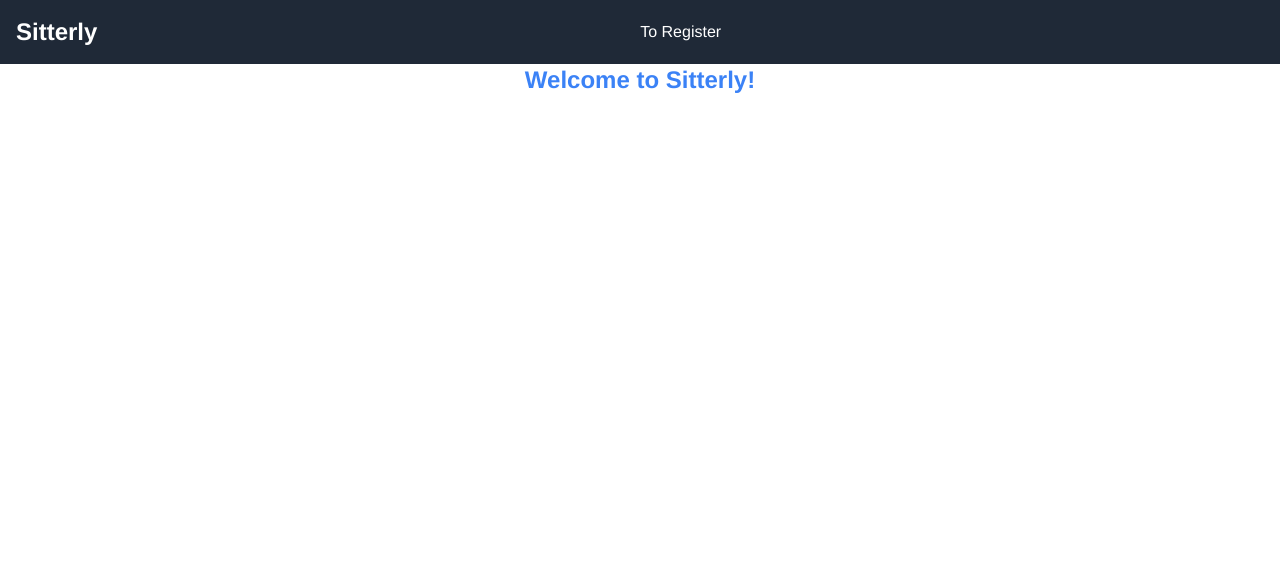
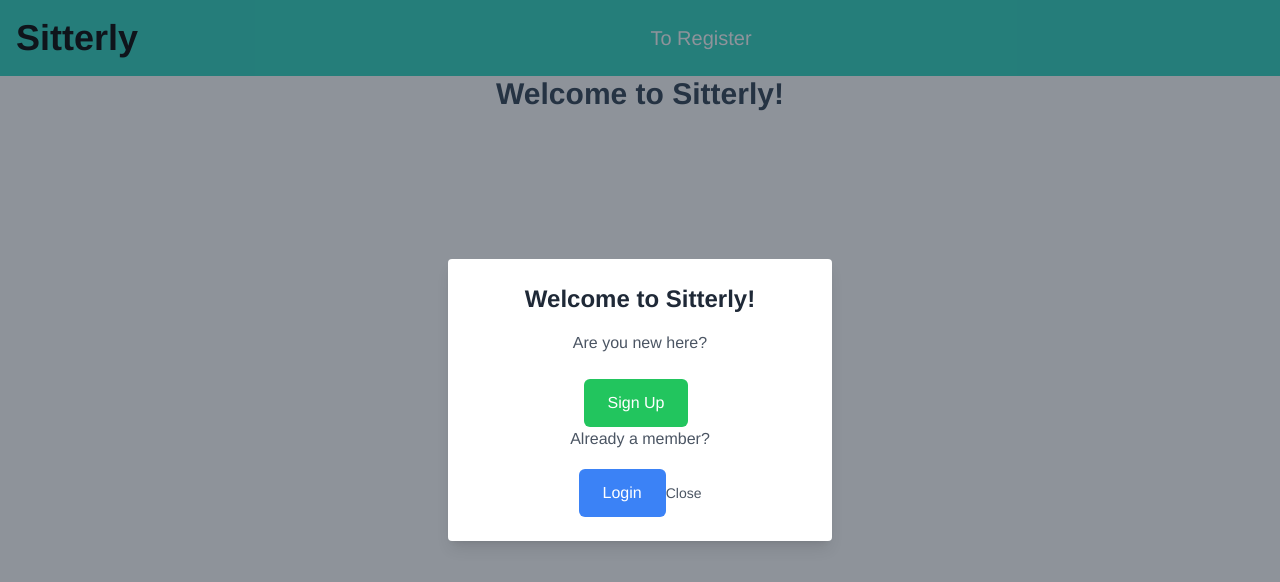
Before and after one commit to devi-lakshmi/sitterly-front-end, a React (Create React App) app: page /toregister in a window 1280 px wide. Shown: the top 582 px of the page. Built offline with nearby package versions, Linux system fonts and the light colour scheme.

Commit message:
upadte welcome page and upadte styles

```diff
--- a/src/App.js
+++ b/src/App.js
@@ -23,20 +23,26 @@ function App() {
 
   const handleClick = () => {
     setShowRegisterPopup(true);
-    navigate("/signup");
+
+  };
+  const handleClose = () => {
+    setShowRegisterPopup(false);
+
   };
 
   return (
+    <section className="sm:max-lg:bg-blue-50 md:grid-cols-1 md:items-center md:text-left sm:max-xl:p-9 grid gap-8">
       <div className="App min-h-screen flex flex-col">
-      <header className="bg-gray-800 text-white p-4 flex justify-between items-center">
-        <h1 className="text-2xl font-bold">Sitterly</h1>
-        <div className="flex space-x-4">
+        <header className="bg-teal-400 text-black p-4 flex justify-between items-center">
+          <h1 className="text-4xl font-bold border-spacing-9 ">Sitterly</h1>
+          <div className="flex space-between">
             {!user && (
               <div>
 
-              <button onClick={handleClick}>To Register</button>
+                <button className="bg-black-500 text-white px-2 py-2 text-xl rounded-md  hover:bg-purple-600" onClick={handleClick}>To Register</button>
                 {showRegisterPopup && (
-                < ToRegister onClose={() => setShowRegisterPopup(false)} />
+                  < ToRegister onClose={handleClose} />
+
                 )}
               </div>
             )}
@@ -46,22 +52,23 @@ function App() {
                 onClick={(e) => {
                   e.preventDefault();
                   logout();
-                navigate('/login');
+                  navigate('/');
 
                 }}
-              className="hover:text-gray-300"
+                className="hover:text-purple-500"
               >
-              Log Out
+                Logout
               </button>
             )}
           </div>
           <Header isAuthenticated={!!user} />
         </header>
-      <p className="text-2xl font-bold mb-50 text-blue-500">Welcome to Sitterly!</p>
+        <p className="text-3xl font-bold mb-50 text-black-500">Welcome to Sitterly!</p>
         <ToastContainer />
         <main className="flex-grow">
           <Routes>
             <Route path="/" element={<WelcomePage />} />
+            <Route path="/toregister" element={<ToRegister />} />
             <Route path="/home" element={<HomePage />} />
             <Route path="/login" element={<LogInPage />} />
             <Route path="/signup" element={<SignUpPage />} />
@@ -75,6 +82,7 @@ function App() {
         </main>
 
       </div>
+    </section>
   );
 }
 
--- a/src/componets/BrowseBookings.js
+++ b/src/componets/BrowseBookings.js
@@ -28,11 +28,9 @@ const BrowseBookings = () => {
   };
   const handleCancelBooking = (id) => {
     // Dispatch the cancelBooking action with the booking ID
-  dispatch(cancelBookings(id,api));
+    dispatch(cancelBookings(id, api));
   };
   const handleReviewBooking = (bookingId) => {
-    // Dispatch the cancelBooking action with the booking ID
-
 
     navigate(`/reviews/${bookingId}`);
   };
--- a/src/componets/CreateSitterProfile.js
+++ b/src/componets/CreateSitterProfile.js
@@ -5,9 +5,11 @@ import { createSitterProfile } from '../store/sitterProfiles/thunks';
 import { useApi } from "../hooks/useApi";
 import { addProfile } from '../store/sitterProfiles/slice';
 import { selectError, selectIsLoading } from '../store/sitterProfiles/selectors';
+import { useNavigate } from 'react-router-dom';
 
 const CreateSitterProfile = () => {
   const api = useApi();
+  const navigate = useNavigate();
   const dispatch = useDispatch();
   const error = useSelector(selectError)
   const isLoading = useSelector(selectIsLoading)
@@ -21,36 +23,44 @@ const CreateSitterProfile = () => {
   const handleInputChange = (event) => {
     setSitterProfileData({ ...sitterProfileData, [event.target.name]: event.target.value });
   };
-
   const handleSubmit = (e) => {
     e.preventDefault();
+    // Check if any required fields are empty
+    if (!sitterProfileData.first_name || !sitterProfileData.last_name || !sitterProfileData.city || sitterProfileData.hourly_rate_euro === '') {
+      toast.error('Please fill out all required fields.');
+      return;
+    }
+
     dispatch(createSitterProfile(sitterProfileData, api))
       .then((response) => {
-        toast.success('profile created sucessfully!');
+        toast.success('Profile created successfully!');
+        navigate('/browseSitterProfiles');
         setSitterProfileData({
           first_name: '',
           last_name: '',
           city: '',
-          hourly_rate_euro: 0,
+          hourly_rate_euro: '',
         });
       })
       .catch((error) => {
-        console.error('Error while create  profile:', error);
-        toast.error('create failed. Please try again.');
+        console.error('Error while creating profile:', error);
+        toast.error('Create failed. Please try again.');
       });
   };
+
   const handleCreatePeofile = () => {
     dispatch(addProfile(sitterProfileData));
   };
 
 
   return (
-    <div className="bg-gray-200 p-4">
-      <h2 className="text-2xl font-bold mb-4">Create Sitter Profile</h2>
+    <section className='flex justify-center items-center max-xl h-full'>
+      <div className="w-full bg-stone-900 max-w-lg mt-8 p-6 px-6 py-6 rounded-lg">
+        <h2 className="text-2xl  text-purple-500 font-bold mb-4">Create Sitter Profile</h2>
         {error && <div className="text-red-500 mb-4">{error}</div>}
-      <form onSubmit={handleSubmit} className="max-w-md mx-auto">
+        <form onSubmit={handleSubmit} className="max-w-lg ">
           <label className="block mb-2">
-          First Name:
+
             <input
               type="text"
               name="first_name"
@@ -62,19 +72,19 @@ const CreateSitterProfile = () => {
           </label>
 
           <label className="block mb-2">
-          Last Name:
+
             <input
               type="text"
               name="last_name"
               placeholder="Last Name"
               value={sitterProfileData.last_name}
               onChange={handleInputChange}
-            className="form-input mt-1 block w-full"
+              className="form-input mt-1 block w-full "
             />
           </label>
 
           <label className="block mb-2">
-          City:
+
             <input
               type="text"
               name="city"
@@ -86,29 +96,31 @@ const CreateSitterProfile = () => {
           </label>
 
           <label className="block mb-2">
-          Hourly Rate (Euro):
+
             <input
               type="number"
-            step="0.01"
+              step=""
               name="hourly_rate_euro"
-            placeholder="Hourly Rate"
+              placeholder="Hourly Rate euro"
               value={sitterProfileData.hourly_rate_euro}
               onChange={handleInputChange}
               className="form-input mt-1 block w-full"
+              min="0"
             />
           </label>
 
           <button
             type="submit"
             onClick={handleCreatePeofile}
-          className="bg-blue-500 text-white py-2 px-4 rounded"
+            className="bg-amber-700 text-white py-2 px-4  hover:bg-purple-600 rounded"
             disabled={isLoading}
           >
             {isLoading ? 'Submitting...' : 'Submit'}
-          Submit
+
           </button >
         </form>
       </div>
+    </section>
   );
 };
 
--- a/src/pages/ToRegister.js
+++ b/src/pages/ToRegister.js
@@ -1,15 +1,64 @@
 
-import { useNavigate } from "react-router-dom";
-import React from "react";
+// import { useNavigate } from "react-router-dom";
+// import React from "react";
 
- const ToRegister = ({ onClose }) => {
+// const ToRegister = ({ onClose }) => {
 
 
 
-   const navigate = useNavigate();
+//   const navigate = useNavigate();
+
+//   const handleSignUp = () => {
+//     navigate("/signup");
+//     onClose();
+//   };
+
+//   const handleLogin = () => {
+//     navigate("/login");
+//     onClose();
+//   };
+
+
+//   return (
+//     <div className="fixed inset-0 z-50 flex items-center justify-center bg-gray-800 bg-opacity-50">
+//       <div className="bg-white p-6 rounded shadow-md text-center">
+//         <p className="text-lg font-bold mb-4">Welcome to Sitterly!</p>
+//         <p className="text-sm text-gray-800 mb-2  text-balck font-bold mb-5">Are you new here?</p>
+//         <button
+//           onClick={handleSignUp}
+//           className="bg-green-500 text-white px-4 py-2 rounded hover:bg-green-700 mr-2"
+//         >
+//           Sign Up
+//         </button>
+//         <p className="text-sm text-gray-600 mb-2 text-balck font-bold mb-5">Already a member?</p>
+//         <button
+//           onClick={handleLogin}
+//           className="bg-blue-500 text-white px-4 py-2 rounded hover:bg-blue-700"
+//         >
+//           Login
+//         </button>
+//         <button
+//           onClick={onClose}
+//           className="mt-4 text-sm text-gray-600 hover:text-gray-800"
+//         >
+//           Close
+//         </button>
+//       </div>
+//     </div>
+//   );
+// };
+// export default ToRegister;
+
+
+
+import React from 'react';
+import { useNavigate } from 'react-router-dom';
+
+const ToRegister = ({ onClose }) => {
+  const navigate = useNavigate();
 
   const handleSignUp = () => {
-    navigate("/signup");
+    navigate("/signup")
     onClose();
   };
 
@@ -18,27 +67,28 @@ import React from "react";
     onClose();
   };
 
-   return (
+
+  return (
     <div className="fixed inset-0 z-50 flex items-center justify-center bg-gray-800 bg-opacity-50">
-      <div className="bg-white p-6 rounded shadow-md text-center">
-        <p className="text-lg font-bold mb-4">Welcome to Sitterly!</p>
-        <p className="text-sm text-gray-800 mb-2  text-balck font-bold mb-5">Are you new here?</p>
+      <div className="bg-white p-6 rounded shadow-lg text-center w-96">
+        <h2 className="text-2xl font-bold mb-4 text-gray-800">Welcome to Sitterly!</h2>
+        <p className="text-gray-600 mb-6">Are you new here?</p>
         <button
           onClick={handleSignUp}
-          className="bg-green-500 text-white px-4 py-2 rounded hover:bg-green-700 mr-2"
+          className="bg-green-500 text-white px-6 py-3 rounded-md hover:bg-green-700 mr-2 focus:outline-none"
         >
           Sign Up
         </button>
-        <p className="text-sm text-gray-600 mb-2 text-balck font-bold mb-5">Already a member?</p>
+        <p className="text-gray-600 mb-4">Already a member?</p>
         <button
           onClick={handleLogin}
-          className="bg-blue-500 text-white px-4 py-2 rounded hover:bg-blue-700"
+          className="bg-blue-500 text-white px-6 py-3 rounded-md hover:bg-blue-700 focus:outline-none"
         >
           Login
         </button>
         <button
           onClick={onClose}
-          className="mt-4 text-sm text-gray-600 hover:text-gray-800"
+          className="mt-4 text-sm text-gray-600 hover:text-gray-800 focus:outline-none"
         >
           Close
         </button>
@@ -46,4 +96,5 @@ import React from "react";
     </div>
   );
 };
- export default ToRegister;
+
+export default ToRegister;
--- a/src/pages/auth/SignUp.jsx
+++ b/src/pages/auth/SignUp.jsx
@@ -1,7 +1,6 @@
 import { useApi } from "../../hooks/useApi";
 import { useNavigate } from "react-router-dom";
 import { useState } from "react";
-
 
 export const SignUpPage = () => {
   const api = useApi();
@@ -43,8 +42,10 @@ const handleCreateSignup = () => {
   };
 
   return (
-    <div className="max-w-md mx-auto mt-8 p-4 bg-white rounded shadow-md">
-      <h1 className="text-2xl font-semibold mb-4">Sign Up</h1>
+    <div className="bg-black rounded shadow-md max-w-lg p-4">
+
+      <h1 className="text-2xl font-semibold text-white mb-4">Sign Up</h1>
+
       <form onSubmit={handleSubmit}>
         {error && <div className="text-red-500 mb-4">{error}</div>}
         <div className="mb-4">
```
Lines whose indentation alone changed are shown as unchanged.
